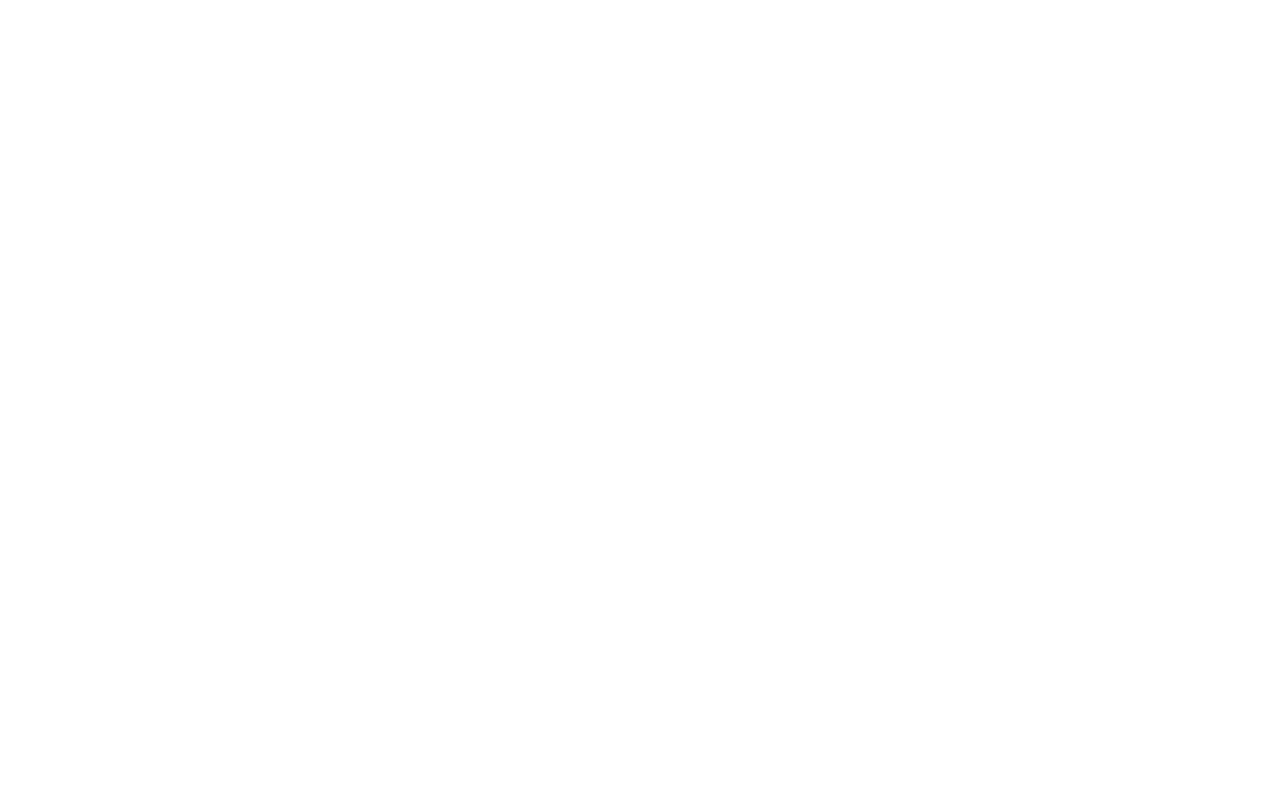
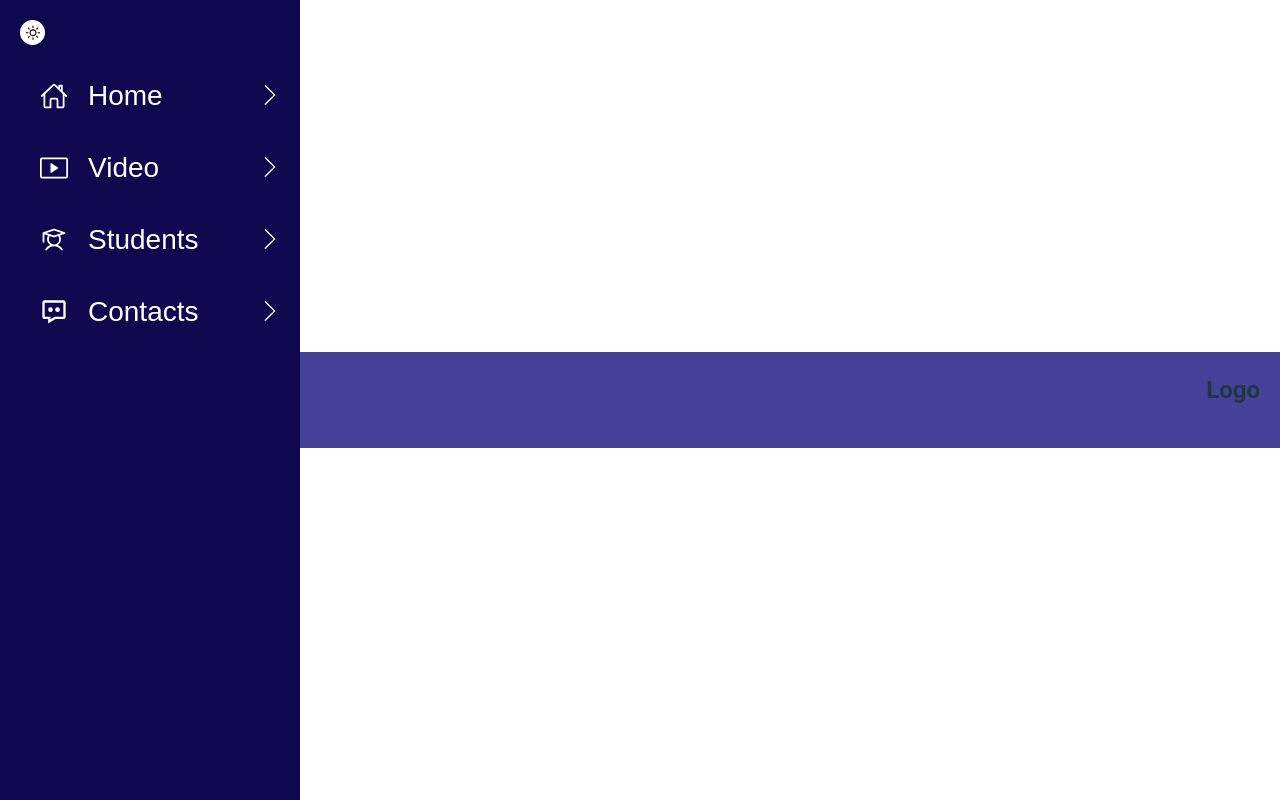
Before and after one commit to bgirlalma/dance-portfolio, a React (Vite) app: page /dance-portfolio/video in a window 1280 px wide. Before the commit this address had no page. Built offline with nearby package versions, Linux system fonts and the light colour scheme.

Commit message:
start videopage

```diff
--- a/src/App.tsx
+++ b/src/App.tsx
@@ -1,5 +1,6 @@
 import {Routes, Route} from 'react-router-dom'
 import { lazy } from 'react'
+import VideoPage from './pages/VideoPages';
 
 const Layout = lazy(() => import("./Layout"));
 const HomePage = lazy(() => import("./pages/HomePages"));
@@ -10,7 +11,8 @@ function App() {
     <>
       <Routes>
         <Route path='/' element={<Layout />}>
-          <Route index element={<HomePage/> } />
+          <Route index element={<HomePage />} />
+          <Route path='/video' element={<VideoPage />} />
         </Route>
       </Routes>
 
--- a/src/Layout.tsx
+++ b/src/Layout.tsx
@@ -12,7 +12,9 @@ interface Props {
 
 const Container = styled.div<Props>`
   background: ${(props) =>
-    props.darkTheme ? "#000" : `linear-gradient(
+    props.darkTheme
+      ? "#454198"
+      : `linear-gradient(
     14deg,
     rgba(109, 196, 122, 1) 34%,
     rgba(197, 213, 147, 1) 53%,
@@ -23,7 +25,7 @@ const Container = styled.div<Props>`
     display: flex;
   }
 
-  @media screen and (min-width: 1200px){
+  @media screen and (min-width: 1200px) {
     margin-left: 300px;
   }
 `;
--- /dev/null
+++ b/src/components/Video/video.tsx
@@ -0,0 +1,11 @@
+import VideoItems from "./videoItems/videoItems";
+
+const Video = () => {
+    return (
+        <div>
+<VideoItems/>
+        </div>
+    )
+}
+
+export default Video;
--- /dev/null
+++ b/src/components/Video/videoItems/videoItems.tsx
@@ -0,0 +1,9 @@
+const VideoItems = () => {
+    return (
+        <div>
+
+        </div>
+    )
+}
+
+export default VideoItems;
--- /dev/null
+++ b/src/pages/VideoPages.tsx
@@ -0,0 +1,12 @@
+import Video from "../components/Video/video";
+
+
+const VideoPage = () => {
+    return (
+        <div>
+<Video/>
+        </div>
+    )
+}
+
+export default VideoPage;
```
Also changed, not shown: src/components/Video/video.styled.tsx (added), src/components/Video/videoItems/videoItems.styled.tsx (added).
